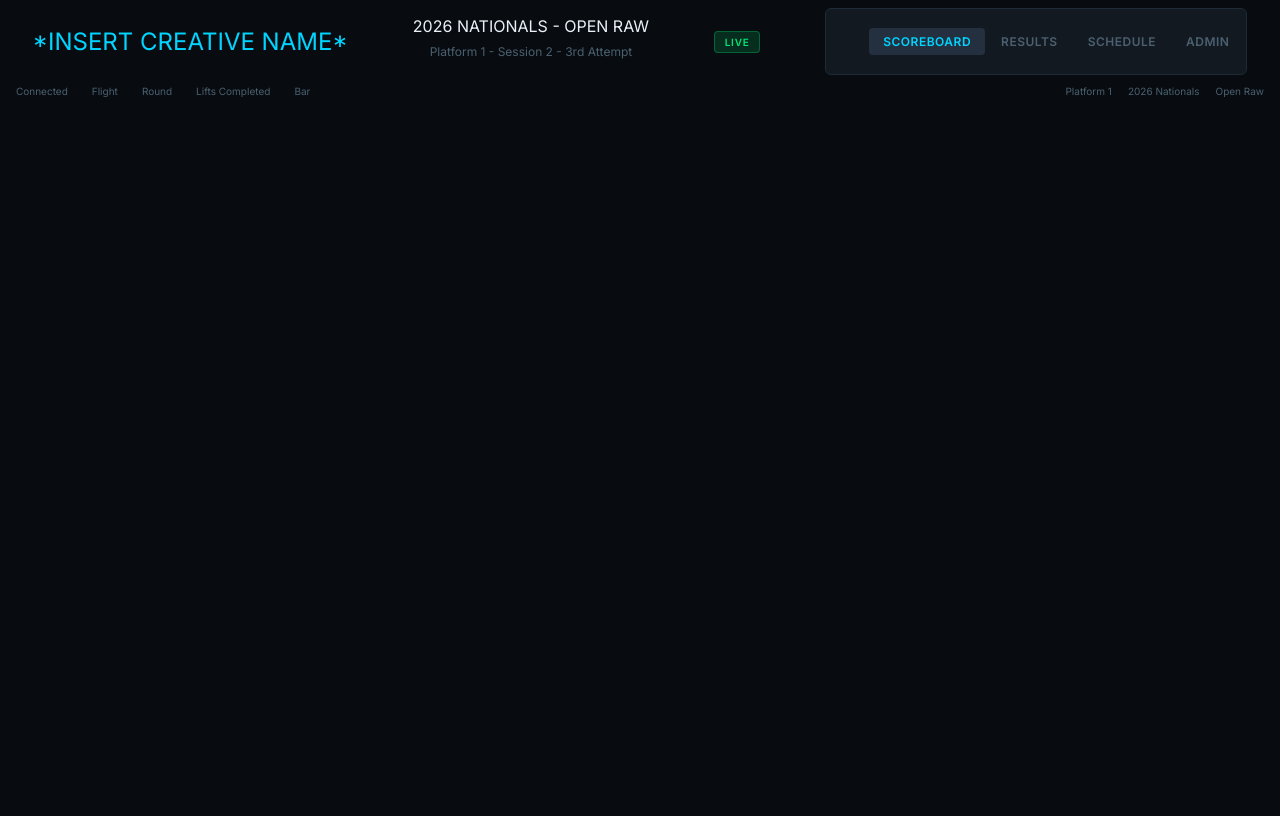
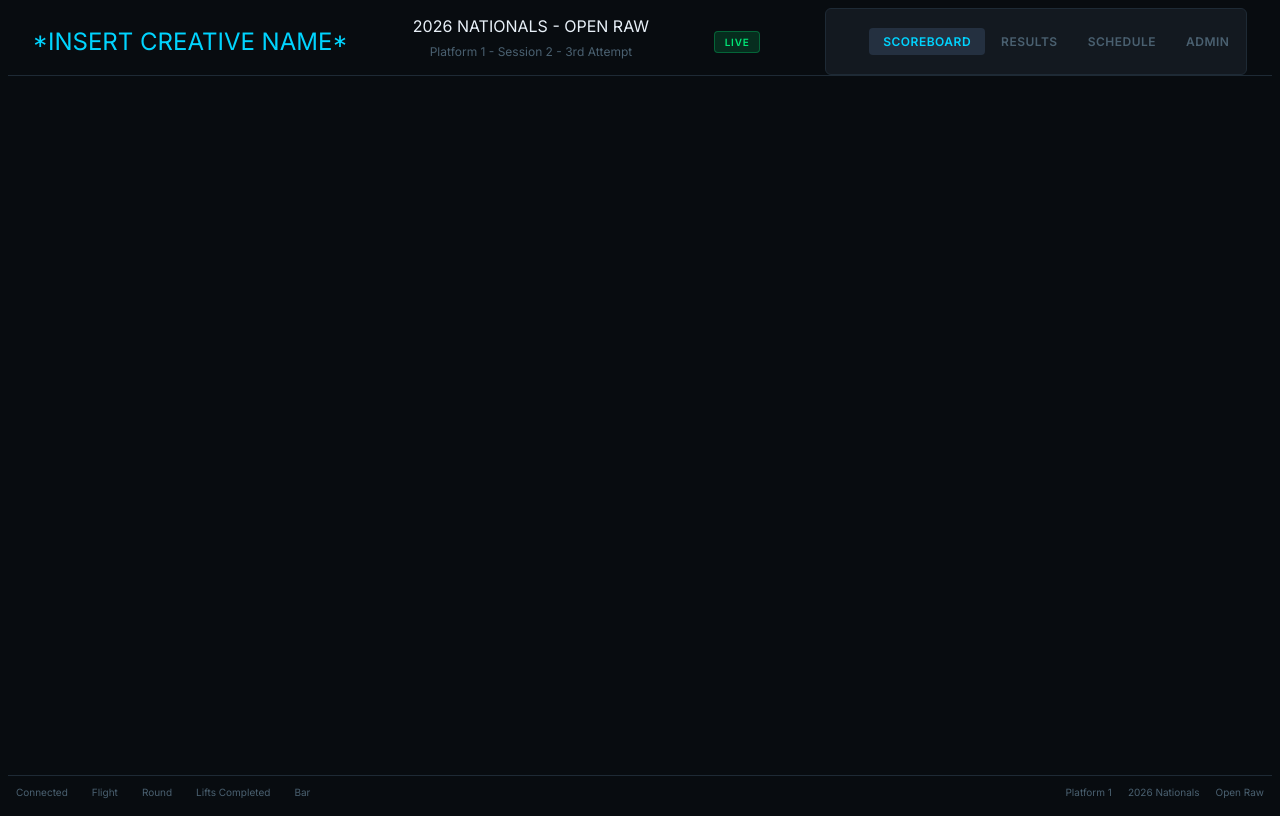
Before and after one commit to kbongco/meet-lifting-track, a Next.js app: page / in a window 1280 px wide. Built offline with nearby package versions, Linux system fonts and the light colour scheme.

Commit message:
added in props for AppShell

```diff
--- /dev/null
+++ b/Components/AppShell/AppShell.scss
@@ -0,0 +1,11 @@
+.chbi-lifting-app-shell {
+  display: flex;
+  flex-direction: column;
+  height: 100vh;
+  overflow: hidden;
+
+  .chbi-lifting-app-shell-container{
+    flex: 1;
+    overflow-y: auto;
+  }
+}
--- /dev/null
+++ b/Components/AppShell/AppShell.tsx
@@ -0,0 +1,14 @@
+import Header from "../layout/Header/Header";
+import { AppShellProps } from "../layout/layout-props";
+import StatusBar from "../layout/StatusBar/StatusBar";
+import "./AppShell.scss";
+
+export default function AppShell({ children }: AppShellProps) {
+  return (
+    <div className="chbi-lifting-app-shell">
+      <Header />
+      <div className="chbi-lifting-app-shell-container">{children}</div>
+      <StatusBar />
+    </div>
+  );
+}
--- a/Components/layout/Header/Header.scss
+++ b/Components/layout/Header/Header.scss
@@ -5,6 +5,8 @@
   display: flex;
   gap: 1rem;
   justify-content: space-around;
+   border-bottom: 1px solid $color-border;
+   flex-shrink: 0;
 
   .chbi-lifting-app-name{
     display: flex;
--- a/Components/layout/StatusBar/StatusBar.scss
+++ b/Components/layout/StatusBar/StatusBar.scss
@@ -8,6 +8,8 @@
   color: $color-text-muted;
   padding-left: 8px;
   padding-right: 8px;
+  border-top: 1px solid $color-border;
+  flex-shrink: 0;
 
   .chbi-lifting-status-left {
     display: flex;
--- a/Components/layout/layout-props.ts
+++ b/Components/layout/layout-props.ts
@@ -3,4 +3,8 @@ export interface NavTabsProps {
   onChange: (tab: Tab) => void
 }
 
+export interface AppShellProps {
+  children: React.ReactNode;
+}
+
 type Tab = 'scoreboard' | 'results' | 'schedule' | 'admin'
--- a/app/page.tsx
+++ b/app/page.tsx
@@ -13,6 +13,7 @@ import Toggle from "@/Components/ui/Toggle/Toggle";
 import NavTabs from "@/Components/layout/NavTabs/Navtabs";
 import Header from "@/Components/layout/Header/Header";
 import StatusBar from "@/Components/layout/StatusBar/StatusBar";
+import AppShell from "@/Components/AppShell/AppShell";
 export default function Home() {
   const weightUnitOptions: Options[] = [
   { label: 'Kilograms (kg)', value: 'kg' },
@@ -22,8 +23,11 @@ export default function Home() {
   const [showWilks, setShowWilks] = useState(true)
 
   return (
-    <div>
-      <Header/>
+    <>
+      <AppShell>
+
+      </AppShell>
+      {/* <Header/> */}
       {/* <NavTabs/> */}
       {/* <h1 className="test">Test</h1>
       <Button buttonStyle={"good"}>Good Lift</Button>
@@ -83,7 +87,7 @@ export default function Home() {
   isActive={showWilks}
   onToggle={() => setShowWilks(!showWilks)}
 /> */}
-      <StatusBar/>
-    </div>
+      {/* <StatusBar/> */}
+    </>
   );
 }
```
